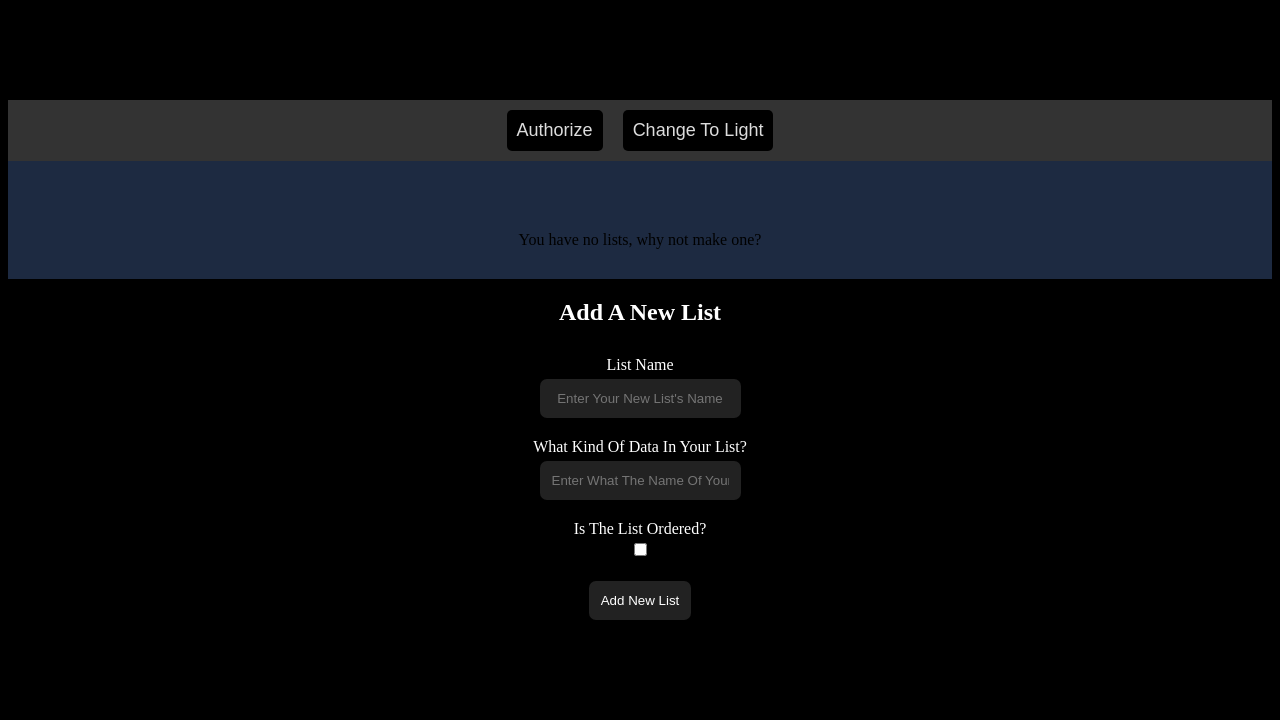
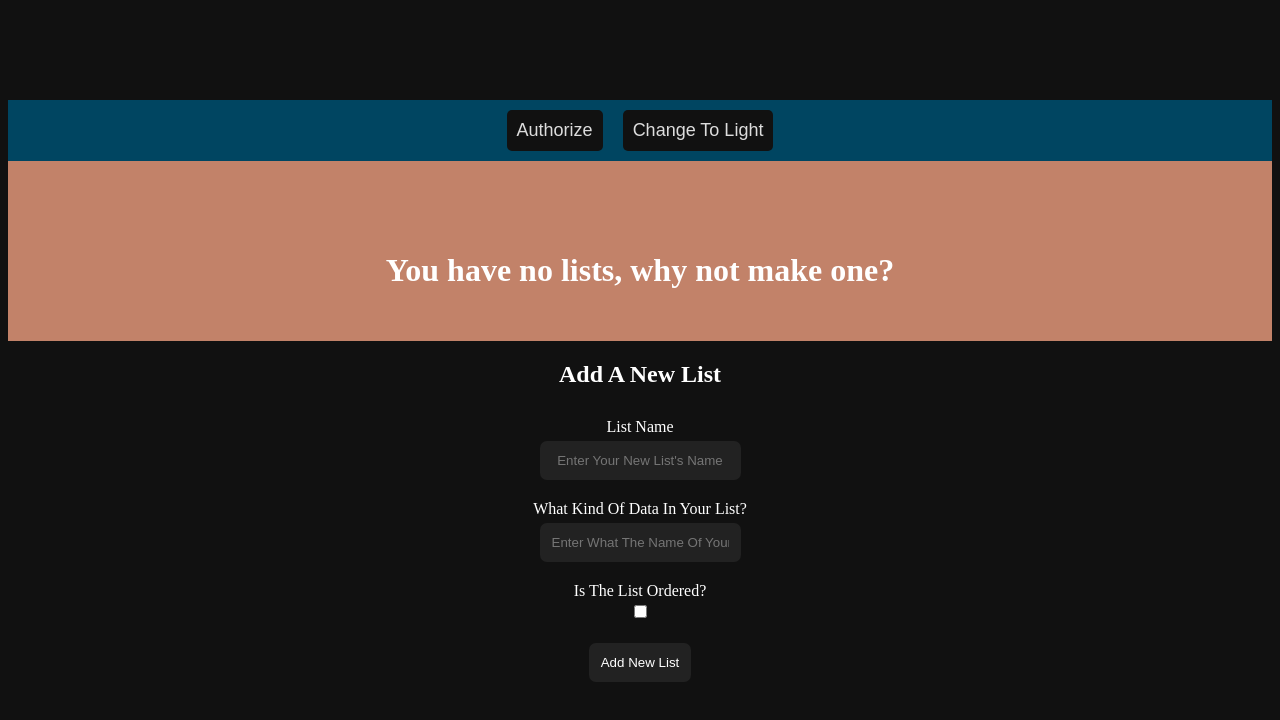
Before and after one commit to GabrielQSherman/React_JS, a React (Create React App) app in the folder ListApp-with-hooks/: page / in a window 1280 px wide. Shown: the top 720 px of the page. Built offline with nearby package versions, Linux system fonts and the light colour scheme; the HTML template or start-up script is replaced by a standard one.

Commit message:
update theme styling and implement theme colors where there wre hard coded colors before

```diff
--- a/ListApp-with-hooks/src/components/Button.js
+++ b/ListApp-with-hooks/src/components/Button.js
@@ -8,7 +8,7 @@ export default function Button(props) {
   theme = isDark ? dark : light,
 
   buttonStyle = {
-    backgroundColor: isDark ? 'black' : 'lightgray',
+    backgroundColor: theme.bg,
     color: theme.txt,
     padding: 10,
     borderRadius: 5,
--- a/ListApp-with-hooks/src/components/EveryList.js
+++ b/ListApp-with-hooks/src/components/EveryList.js
@@ -9,8 +9,9 @@ import { newListInputs } from '../data/formInputs'
 export default function EveryList() {
 
   const
-  {isDark} = useContext(ThemeContext),
-  {lists} = useListContext();
+  {isDark, light, dark} = useContext(ThemeContext),
+  {lists} = useListContext(),
+  theme = isDark ? dark : light;
 
   return (
     <div>
@@ -21,7 +22,7 @@ export default function EveryList() {
           display: 'flex',
           flexWrap: 'wrap',
           flexDirection: 'row',
-          backgroundColor: isDark ? '#1d2a41' : '#ffb89e',
+          backgroundColor: theme.sbg,
           justifyContent: 'center',
         }}
       >
@@ -40,7 +41,7 @@ export default function EveryList() {
               />
             )
           })
-          : 'You have no lists, why not make one?'
+          :  <h1 style={{color: isDark ? 'white' : 'black'}} >You have no lists, why not make one?</h1>
         }
       </div>
       <NewListForm
--- a/ListApp-with-hooks/src/contexts/ThemeContext.js
+++ b/ListApp-with-hooks/src/contexts/ThemeContext.js
@@ -7,8 +7,8 @@ export const ThemeContextProvider = (props) => {
 
   const [theme, setTheme] = useState({
     isDark: true,
-    light: { txt: "#555", ui: "#ddd", bg: "#eee"},
-    dark: { txt: "#ddd", ui: "#333", bg: "#555"}
+    light: { txt: "#555", ui: "#b4e7ff", bg: "#ffdbf3", sbg: '#ffb89e'},
+    dark: { txt: "#ddd", ui: "#004561", bg: "#111", sbg: '#c28269'}
   })
 
   const toggleTheme = () => {
@@ -17,7 +17,7 @@ export const ThemeContextProvider = (props) => {
 
   useEffect( () => {
 
-    document.body.style.backgroundColor = theme.isDark ? 'black' : 'lightgrey'
+    document.body.style.backgroundColor = theme.isDark ? theme.dark.bg : theme.light.bg
 
   }, [theme])
 
--- a/ListApp-with-hooks/src/index.css
+++ b/ListApp-with-hooks/src/index.css
@@ -15,3 +15,13 @@ button:hover {
 li:hover {
   text-decoration: line-through;
 }
+
+.listTitle:hover {
+  transform: scale(.95,.95);
+  text-decoration: line-through;
+}
+
+input:hover {
+  transform: translateX(-3%);
+  transition: all ease-in-out .5s;
+}
```
